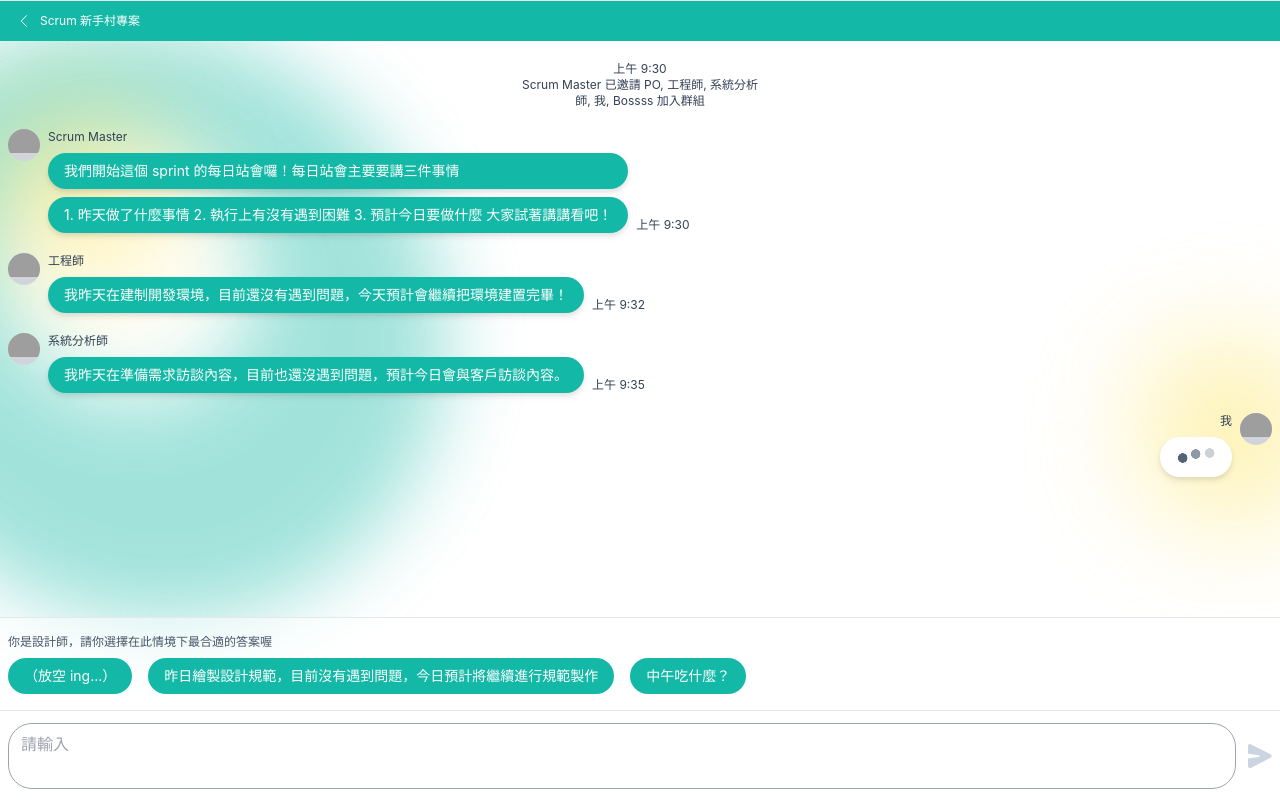
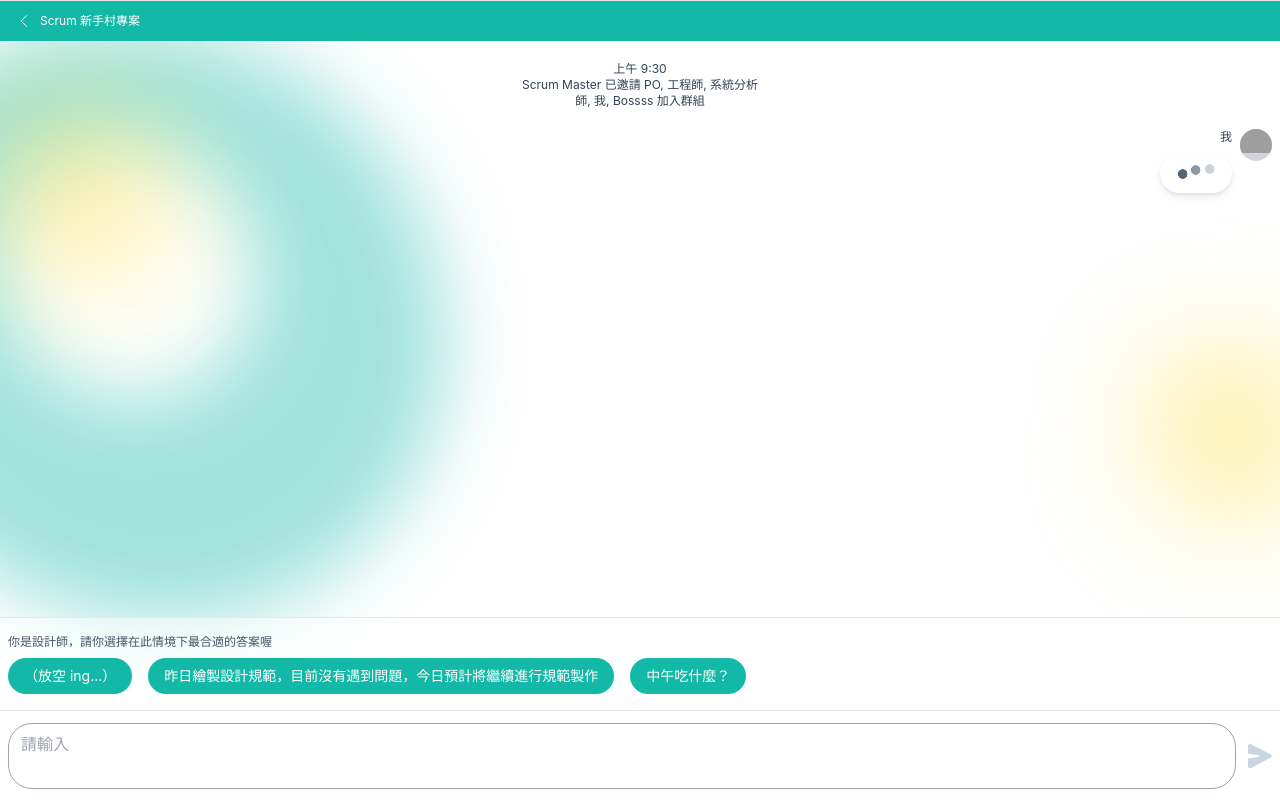
Before and after one commit to alphatero/f2e_scrum_frontend, a React (Create React App) app: page /chat/sprint-daily-scrum in a window 1280 px wide. Built offline with nearby package versions, Linux system fonts and the light colour scheme; grey boxes are pictures that could not be loaded.

Commit message:
question: X.map is not function
1. 一開始可以渲染出來，但當 setInterval 被清除之後，原本渲染出來的東西就會被清空
2. 點了送出後，會讓 currentChatLogData 從物件陣列變成 length

```diff
--- a/src/constants/chatInfo.js
+++ b/src/constants/chatInfo.js
@@ -5,14 +5,7 @@ export const ChatInfo = {
       time: '上午 9:30',
       text: 'Scrum Master 已邀請 PO, 工程師, 系統分析師, 我, Bossss 加入群組',
     },
-    speakingLoadingData: {
-      id: null,
-      character: '我',
-      content: null,
-      time: '',
-      submitBySelf: true,
-    },
-    chatLogData: [
+    chattingLog: [
       {
         id: 0,
         character: 'Scrum Master',
@@ -23,6 +16,25 @@ export const ChatInfo = {
         time: '上午 9:30',
         submitBySelf: false,
       },
+    ],
+    speakingLoadingData: {
+      id: null,
+      character: '我',
+      content: null,
+      time: '',
+      submitBySelf: true,
+    },
+    chatLogData: [
+      // {
+      //   id: 0,
+      //   character: 'Scrum Master',
+      //   content: [
+      //     '我們開始這個 sprint 的每日站會囉！每日站會主要要講三件事情',
+      //     '1. 昨天做了什麼事情 2. 執行上有沒有遇到困難 3. 預計今日要做什麼  大家試著講講看吧！',
+      //   ],
+      //   time: '上午 9:30',
+      //   submitBySelf: false,
+      // },
       {
         id: 1,
         character: '工程師',
--- a/src/views/chat/SprintDailyScrum.jsx
+++ b/src/views/chat/SprintDailyScrum.jsx
@@ -11,10 +11,11 @@ import { ChatInfo } from '../../constants/chatInfo';
 
 function SprintDailyScrum() {
   const {
-    previousPageName, beginMsg, speakingLoadingData, chatLogData, responseMsg,
+    previousPageName, beginMsg, chattingLog, speakingLoadingData, chatLogData, responseMsg,
   } = ChatInfo.sprintDailyScrum;
 
-  const [currentChatLogData, setCurrentChatLogData] = useState(chatLogData);
+  // const [currentChatLogData, setCurrentChatLogData] = useState(chatLogData);
+  const [currentChatLogData, setCurrentChatLogData] = useState(chattingLog);
   const [choiceMsg, setChoiceMsg] = useState('');
   const [sendMsg, setSendMsg] = useState('');
 
@@ -27,12 +28,41 @@ function SprintDailyScrum() {
       time,
       submitBySelf: true,
     };
+    console.log('updateChatLogData: ');
+    console.log(currentChatLogData);
     setCurrentChatLogData((existingItems) => [...existingItems, newLog]);
   };
 
   useEffect(() => {
+    console.log('===---useEffect console.log---===');
+    console.log('currentChatLogData: ', currentChatLogData);
+    console.log('sendMsg: ', sendMsg);
     if (sendMsg) updateChatLogData(sendMsg);
   }, [sendMsg]);
+
+  // const msgLog = chatLogData;
+  useEffect(() => {
+    const interval = setInterval(() => {
+      if (!chatLogData.length > 0) return;
+      console.log('===---before push---===');
+      console.log('currentChatLogData: ', currentChatLogData);
+      console.log('currentChatLogData length: ', currentChatLogData.length);
+      console.log('chatLogData: ', chatLogData);
+      console.log('chatLogData length: ', chatLogData.length);
+      setCurrentChatLogData(
+        () => currentChatLogData.push(
+          chatLogData.shift(),
+        ),
+      );
+      console.log('===---after push---===');
+      console.log('currentChatLogData: ', currentChatLogData);
+      console.log('currentChatLogData length: ', currentChatLogData.length);
+      console.log('chatLogData: ', chatLogData);
+      console.log('chatLogData length: ', chatLogData.length);
+    }, 1500);
+    // eslint-disable-next-line consistent-return
+    return () => clearInterval(interval);
+  }, []);
 
   return (
     <div className="flex flex-col h-full">
@@ -45,11 +75,15 @@ function SprintDailyScrum() {
       >
         <BeginMsg time={beginMsg.time} text={beginMsg.text} />
         {
-          currentChatLogData.map(
-            (item) => (
-              <ChatLog key={item.id + item.time} data={item} />
-            ),
-          )
+          currentChatLogData.length > 0
+            ? currentChatLogData.map(
+              (item) => (
+                <ChatLog
+                  key={item.id + item.time}
+                  data={item}
+                />
+              ),
+            ) : null
         }
         <ChatLog data={speakingLoadingData} />
       </section>
```
